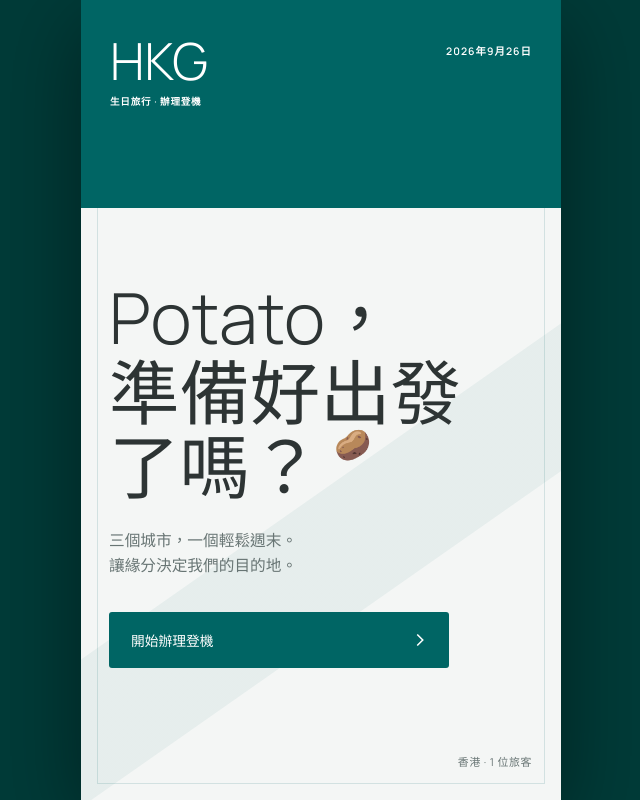
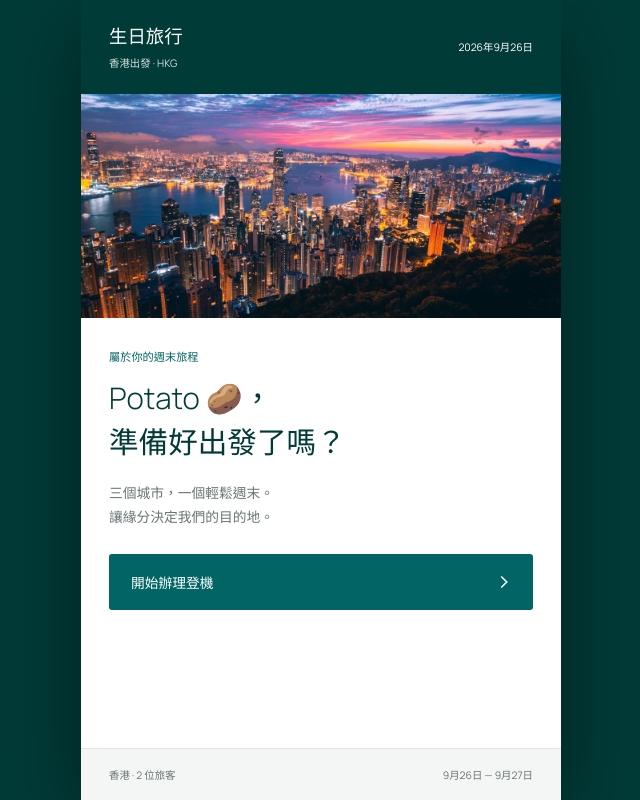
Before and after one commit to hoyinleo/hoyinleo.github.io, a website with bundled scripts: page index.html in a window 1280 px wide. Shown: the whole page, without its empty margins (319-959 px from the left). Built offline with nearby package versions, Linux system fonts and the light colour scheme.

Commit message:
Refactor code structure for improved readability and maintainability

```diff
--- a/app.js
+++ b/app.js
@@ -50,7 +50,7 @@ async function beginReveal() {
 
   if (!prefersReducedMotion.matches) {
     const sequence = [...DESTINATIONS, ...DESTINATIONS, destination];
-    for (const item of sequence) {
+    for (const item of [...sequence, ...sequence]) {
       shuffleCode.textContent = item.arrival;
       shuffleCity.textContent = item.city;
       await new Promise((resolve) => window.setTimeout(resolve, 180));
--- a/index.html
+++ b/index.html
@@ -16,20 +16,21 @@
   <body>
     <main class="experience" data-state="loading">
       <section class="invitation panel" aria-labelledby="invitation-title">
-        <div class="invitation__wash" aria-hidden="true"></div>
         <div class="checkin-header" aria-label="出發資料">
-          <div><strong>HKG</strong><small>生日旅行 · 辦理登機</small></div>
+          <div><strong>生日旅行</strong><small>香港出發 · HKG</small></div>
           <time datetime="2026-09-26">2026年9月26日</time>
         </div>
+        <img class="invitation__photo" src="./assets/hong-kong.jpg" alt="香港維多利亞港與城市天際線" fetchpriority="high">
         <div class="invitation__content">
-          <h1 id="invitation-title">Potato，<br>準備好出發了嗎？ <span aria-hidden="true">🥔</span></h1>
+          <p class="invitation__label">屬於你的週末旅程</p>
+          <h1 id="invitation-title">Potato 🥔，<br>準備好出發了嗎？</h1>
           <p class="invitation__message">三個城市，一個輕鬆週末。<br>讓緣分決定我們的目的地。</p>
           <button class="primary-button" id="reveal-button" type="button">
             <span>開始辦理登機</span>
             <svg viewBox="0 0 24 24" aria-hidden="true"><path d="m9 18 6-6-6-6"/></svg>
           </button>
         </div>
-        <p class="invitation__footer">香港 · 1 位旅客</p>
+        <p class="invitation__footer"><span>香港 · 2 位旅客</span><span>9月26日 — 9月27日</span></p>
       </section>
 
       <section class="shuffle panel" aria-labelledby="shuffle-title" aria-hidden="true">
@@ -63,9 +64,9 @@
           <div class="pass__topline">
             <div>
               <span class="pass__label">旅客</span>
-              <strong>Potato 🥔</strong>
+              <strong>Potato 🥔 & Pig 🐷 · 2 位旅客</strong>
             </div>
-            <span class="pass__status">行程概覽</span>
+            <span class="pass__status">航班詳情</span>
           </div>
           <div class="route">
             <div><strong>HKG</strong><span>香港</span></div>
@@ -77,7 +78,7 @@
             <div><span class="pass__label">回程</span><strong>9月27日</strong></div>
             <div><span class="pass__label">行程</span><strong>來回</strong></div>
           </div>
-          <p class="pass__note">週末小旅行 · 航班詳情稍後公布</p>
+          <p class="pass__note">週末小旅行 · 行程概覽稍後公布</p>
         </article>
 
       </section>
--- a/styles.css
+++ b/styles.css
@@ -41,44 +41,39 @@ button { color: inherit; font: inherit; }
 .experience[data-state="revealed"] .reveal { display: flex; }
 
 .invitation {
-  align-items: flex-end;
-  background:
-    linear-gradient(180deg, var(--jade-700) 0 26%, transparent 26%),
-    linear-gradient(145deg, transparent 58%, rgba(0, 101, 100, .06) 58.1%, rgba(0, 101, 100, .06) 71%, transparent 71.1%),
-    var(--mist);
+  flex-direction: column;
+  background: var(--paper);
   color: var(--ink);
-  padding: max(32px, env(safe-area-inset-top)) 28px max(28px, env(safe-area-inset-bottom));
 }
 
-.invitation::before {
-  border: 1px solid rgba(0, 101, 100, .14);
-  content: "";
-  inset: 16px;
-  pointer-events: none;
-  position: absolute;
+.checkin-header {
+  align-items: center;
+  background: var(--jade-950);
+  color: var(--paper);
+  display: flex;
+  flex-wrap: wrap;
+  gap: 16px;
+  justify-content: space-between;
+  padding: max(24px, env(safe-area-inset-top)) 28px 24px;
 }
 
-.invitation__wash {
-  border: solid rgba(255, 255, 255, .18);
-  border-width: 1px 1px 0 0;
-  height: 34vh;
-  position: absolute;
-  right: -20vw;
-  top: -8vh;
-  transform: skewX(-28deg);
-  width: 72vw;
+.checkin-header strong { font-size: 1.15rem; font-weight: 400; line-height: 1.4; }
+.checkin-header small { color: #d3e2df; display: block; font-size: .65rem; margin-top: 5px; }
+.checkin-header time { font-size: .65rem; }
+
+.invitation__photo {
+  display: block;
+  height: clamp(160px, 28svh, 260px);
+  object-fit: cover;
+  object-position: center 55%;
+  width: 100%;
 }
 
-.checkin-header { align-items: flex-start; color: var(--paper); display: flex; justify-content: space-between; left: 29px; position: absolute; right: 29px; top: max(35px, env(safe-area-inset-top)); }
-.checkin-header strong { font-size: 3.2rem; font-weight: 300; line-height: 1; }
-.checkin-header small { display: block; font-size: .6rem; font-weight: 600; letter-spacing: .08em; margin-top: 8px; text-transform: uppercase; }
-.checkin-header time { font-size: .65rem; font-weight: 600; letter-spacing: .1em; padding-top: 8px; }
-
-.invitation__content { padding-bottom: 13vh; position: relative; width: 100%; z-index: 1; }
+.invitation__content { flex: 1; padding: 30px 28px; width: 100%; }
+.invitation__label { color: var(--jade-700); font-size: .7rem; font-weight: 500; margin: 0 0 12px; }
 .eyebrow { font-size: .68rem; font-weight: 600; letter-spacing: .12em; margin: 0 0 18px; text-transform: uppercase; }
-.invitation h1 { font-size: clamp(2.85rem, 13.5vw, 4.4rem); font-weight: 300; line-height: 1.06; margin: 0; max-width: 9ch; }
-.invitation h1 span { font-family: sans-serif; font-size: .42em; vertical-align: top; }
-.invitation__message { color: var(--muted); font-size: .98rem; font-weight: 300; line-height: 1.6; margin: 24px 0 34px; }
+.invitation h1 { color: var(--jade-950); font-size: 1.85rem; font-weight: 300; line-height: 1.5; margin: 0; }
+.invitation__message { color: var(--muted); font-size: .86rem; font-weight: 400; line-height: 1.8; margin: 16px 0 24px; }
 
 .primary-button {
   align-items: center;
@@ -93,11 +88,14 @@ button { color: inherit; font: inherit; }
   justify-content: space-between;
   min-height: 56px;
   padding: 0 18px 0 22px;
-  width: min(100%, 340px);
+  width: 100%;
 }
 
+.primary-button:hover { background: var(--jade-900); }
+.primary-button:focus-visible { outline: 2px solid var(--jade-700); outline-offset: 4px; }
+.primary-button:disabled { cursor: wait; opacity: .7; }
 .primary-button svg { fill: none; height: 22px; stroke: currentColor; stroke-width: 1.7; width: 22px; }
-.invitation__footer { bottom: max(31px, env(safe-area-inset-bottom)); color: var(--muted); font-size: .68rem; letter-spacing: .06em; margin: 0; position: absolute; right: 29px; text-transform: uppercase; }
+.invitation__footer { background: var(--mist); border-top: 1px solid #e0e5e4; color: var(--muted); display: flex; flex-wrap: wrap; gap: 10px; justify-content: space-between; font-size: .65rem; margin: 0; padding: 18px 28px max(18px, env(safe-area-inset-bottom)); }
 
 .shuffle { align-items: center; background: var(--paper); color: var(--ink); justify-content: center; padding: 28px; text-align: center; }
 .shuffle__content { width: 100%; }
```
Also changed, not shown: e2e/reveal.spec.js (+27 -1 lines), assets/hong-kong.jpg (added).
